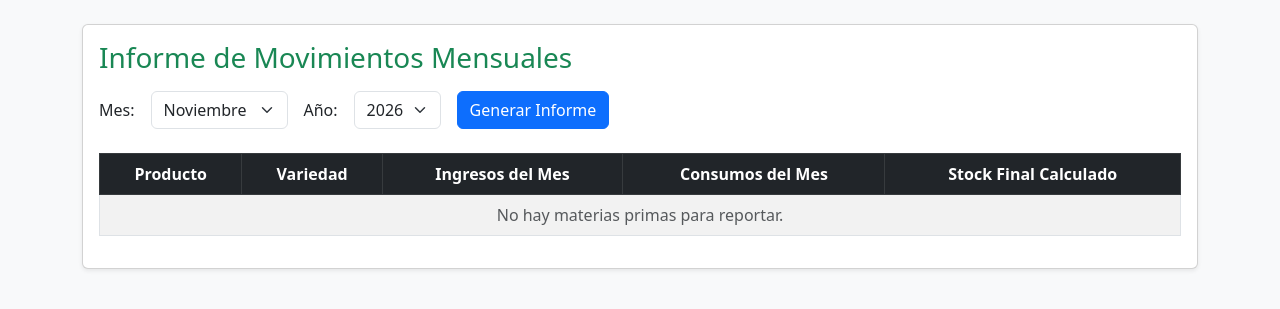
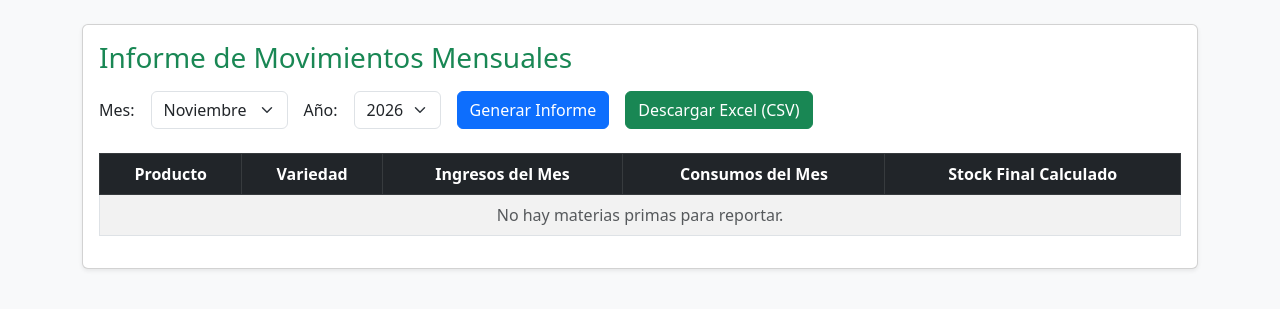
Before and after one commit to lamascristian-wq/Cauqueva, a Django app: page /informes/ in a window 1280 px wide. Shown: the part 50-359 px from the top of the page. Run offline with Django 4.2, Linux system fonts and the light colour scheme; data that the repository does not hold is empty.

Commit message:
implementa la opcion de descargar el cvs de los informes

```diff
--- a/inventario/templates/inventario/informe.html
+++ b/inventario/templates/inventario/informe.html
@@ -55,6 +55,12 @@
                     <div class="col-auto">
                         <button type="submit" class="btn btn-primary">Generar Informe</button>
                     </div>
+                    <!-- NUEVO BOTÓN DE DESCARGA -->
+                    <div class="col-auto">
+                        <a href="{% url 'exportar_informe' %}?mes={{ mes_seleccionado }}&anio={{ anio_seleccionado }}" class="btn btn-success">
+                            Descargar Excel (CSV)
+                        </a>
+                    </div>
                 </form>
 
                 <!-- Tabla de resultados -->
--- a/inventario/urls.py
+++ b/inventario/urls.py
@@ -8,4 +8,5 @@ urlpatterns = [
     # NUEVA RUTA para el historial
     path('historial/<int:id>/', views.historial_producto, name='historial_producto'),
     path('informes/', views.generar_informe, name='informes'),
+    path('informes/exportar/', views.exportar_informe_csv, name='exportar_informe'),
 ]
--- a/inventario/views.py
+++ b/inventario/views.py
@@ -2,6 +2,9 @@ from django.shortcuts import render, redirect, get_object_or_404
 from django.utils import timezone
 from .models import MateriaPrima, Movimiento
 from .forms import MovimientoForm
+import csv
+from django.http import HttpResponse
+
 
 # 1. Vista del Panel Principal
 def panel_principal(request):
@@ -69,3 +72,41 @@ def generar_informe(request):
 
     contexto = {'reporte': reporte, 'mes_seleccionado': mes_seleccionado, 'anio_seleccionado': anio_seleccionado, 'anios': [hoy.year - 1, hoy.year, hoy.year + 1]}
     return render(request, 'inventario/informe.html', contexto)
+# NUEVA VISTA: Exportar Informe a Excel/CSV
+def exportar_informe_csv(request):
+    hoy = timezone.now()
+    mes_seleccionado = int(request.GET.get('mes', hoy.month))
+    anio_seleccionado = int(request.GET.get('anio', hoy.year))
+
+    # Preparamos el archivo de respuesta
+    response = HttpResponse(content_type='text/csv')
+    response['Content-Disposition'] = f'attachment; filename="Reporte_CAUQUEVA_{mes_seleccionado}_{anio_seleccionado}.csv"'
+    # Añadimos codificación UTF-8 con BOM para que Excel lea bien los acentos
+    response.write(u'\ufeff'.encode('utf8'))
+
+    writer = csv.writer(response, delimiter=';') # Usamos punto y coma para el Excel en español
+    writer.writerow(['Producto', 'Variedad', 'Ingresos del Mes (kg)', 'Consumos del Mes (kg)', 'Stock Final (kg)'])
+
+    materias_primas = MateriaPrima.objects.filter(activo=True)
+
+    for mp in materias_primas:
+        variedades = mp.variedad_set.filter(activo=True)
+        if variedades.exists():
+            for var in variedades:
+                movs_historicos = Movimiento.objects.filter(materia_prima=mp, variedad=var)
+                stock_total = sum(m.cantidad_kg * m.efecto_stock for m in movs_historicos)
+                movs_mes = movs_historicos.filter(fecha__year=anio_seleccionado, fecha__month=mes_seleccionado)
+                ingresos_mes = sum(m.cantidad_kg for m in movs_mes if m.efecto_stock == 1)
+                consumos_mes = sum(m.cantidad_kg for m in movs_mes if m.efecto_stock == -1)
+
+                writer.writerow([mp.nombre, var.nombre, f"{ingresos_mes:.2f}", f"{consumos_mes:.2f}", f"{stock_total:.2f}"])
+        else:
+            movs_historicos = Movimiento.objects.filter(materia_prima=mp, variedad__isnull=True)
+            stock_total = sum(m.cantidad_kg * m.efecto_stock for m in movs_historicos)
+            movs_mes = movs_historicos.filter(fecha__year=anio_seleccionado, fecha__month=mes_seleccionado)
+            ingresos_mes = sum(m.cantidad_kg for m in movs_mes if m.efecto_stock == 1)
+            consumos_mes = sum(m.cantidad_kg for m in movs_mes if m.efecto_stock == -1)
+
+            writer.writerow([mp.nombre, 'Sin variedad', f"{ingresos_mes:.2f}", f"{consumos_mes:.2f}", f"{stock_total:.2f}"])
+
+    return response
```
